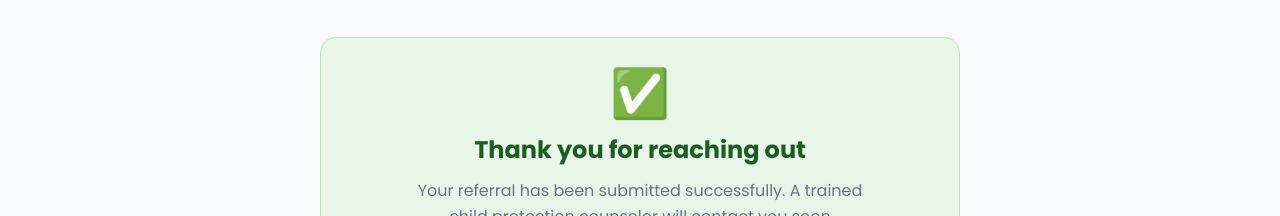
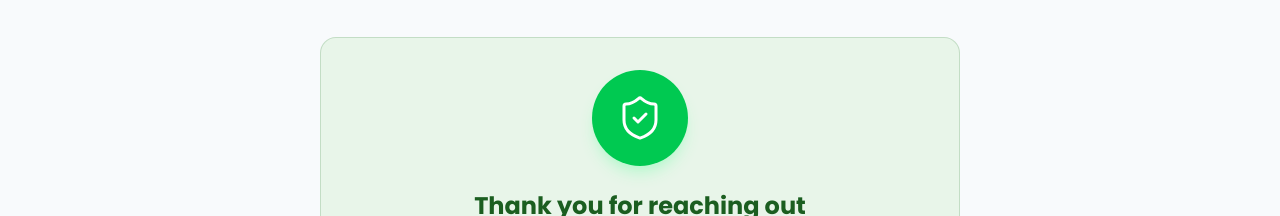
Before and after one commit to Rudasingwa-kevin/Mlinzi, a React (Vite) app in the folder client/: page /refer/success in a window 1280 px wide. Shown: the part 307-523 px from the top of the page. Built offline with nearby package versions, Linux system fonts and the light colour scheme; no server answers.

Commit message:
feat: add ReferralSuccess page to display submission confirmation and next steps

```diff
--- a/client/src/pages/ReferralSuccess.jsx
+++ b/client/src/pages/ReferralSuccess.jsx
@@ -1,4 +1,5 @@
 import { Link } from "react-router-dom";
+import { ShieldCheck } from "lucide-react";
 import PatternDivider from "../components/PatternDivider";
 
 export default function ReferralSuccess() {
@@ -17,7 +18,9 @@ export default function ReferralSuccess() {
 
       <div className="max-w-2xl mx-auto py-16 px-4 text-center">
         <div className="bg-green-50 border border-green/20 rounded-2xl p-8 mb-8">
-          <div className="text-5xl mb-4">✅</div>
+          <div className="w-24 h-24 mx-auto mb-6 rounded-full bg-green-500 flex items-center justify-center shadow-lg shadow-green-200">
+            <ShieldCheck size={48} className="text-white" strokeWidth={1.5} />
+          </div>
           <h2 className="text-2xl font-bold text-navy mb-3">
             Thank you for reaching out
           </h2>
```
